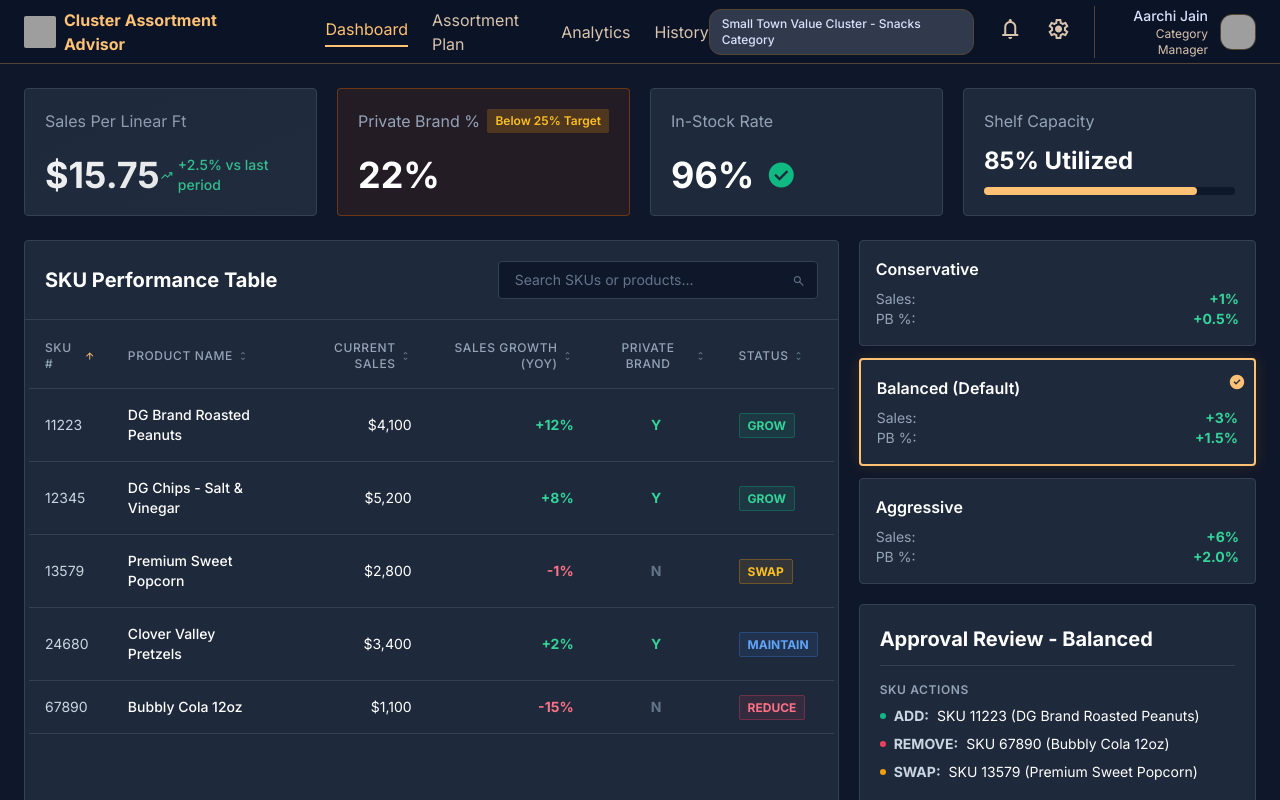
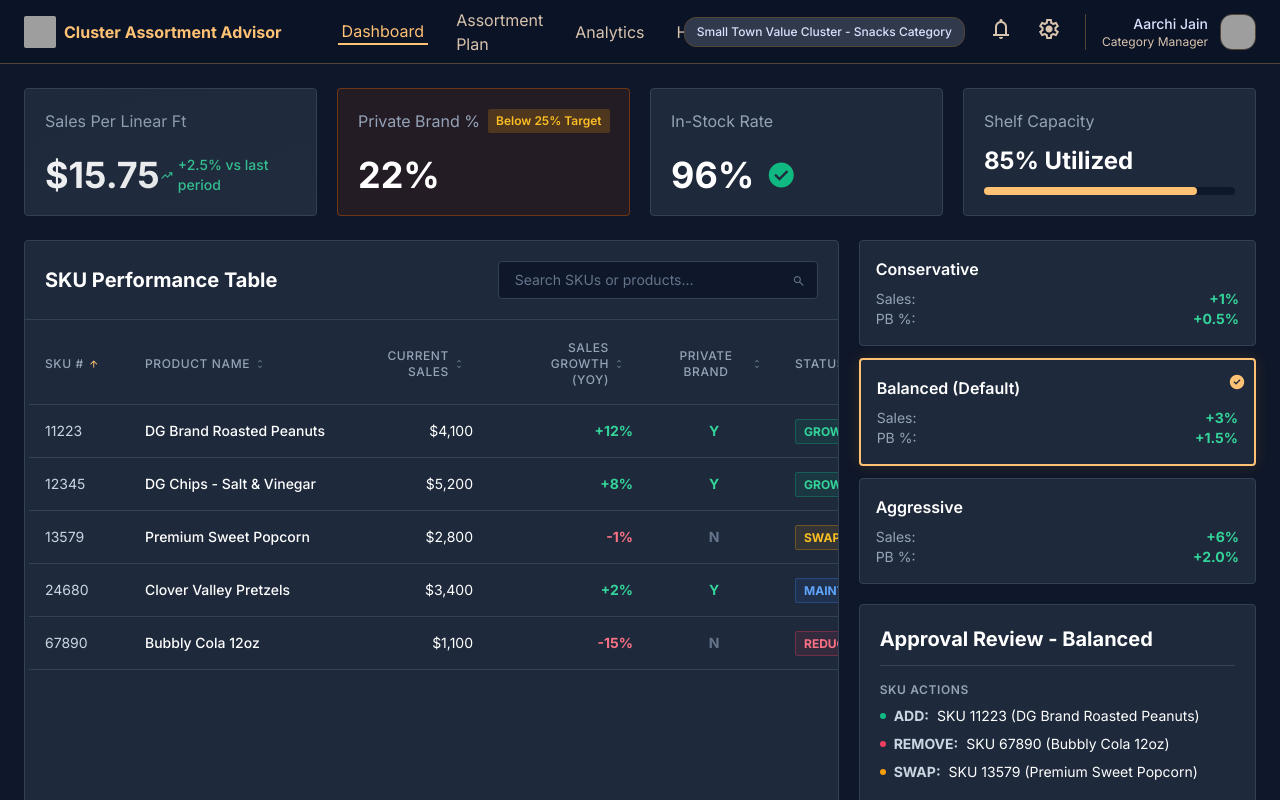
Before and after one commit to p67428378-afk/test2, a React (Vite) app in the folder client/: page / in a window 1280 px wide. Shown: the top 800 px of the page. Built offline with nearby package versions, Linux system fonts and the light colour scheme; no server answers; grey boxes are pictures that could not be loaded.

Commit message:
fix(SCRUM-465): resolve overlapping and alignment issues in dashboard layout, kpi cards, and sku table

```diff
--- a/client/src/components/dashboard/KPIHeaderStrip.jsx
+++ b/client/src/components/dashboard/KPIHeaderStrip.jsx
@@ -34,11 +34,11 @@ export default function KPIHeaderStrip({ kpis }) {
 
       {/* KPI 2: Private Brand % */}
       <div className="bg-amber-900/20 border border-amber-700/50 rounded-lg p-5 flex flex-col justify-between h-32 relative overflow-hidden">
-        <div className="flex justify-between items-start w-full">
-          <div className="font-label-caps text-label-caps text-slate-400">
+        <div className="flex justify-between items-start w-full gap-2">
+          <div className="font-label-caps text-label-caps text-slate-400 shrink-0">
             Private Brand %
           </div>
-          <span className="text-xs font-semibold px-2 py-1 bg-amber-500/20 text-amber-400 rounded">
+          <span className="text-xs font-semibold px-2 py-1 bg-amber-500/20 text-amber-400 rounded shrink-0 whitespace-nowrap">
             Below 25% Target
           </span>
         </div>
--- a/client/src/components/dashboard/SKUPerformanceTable.jsx
+++ b/client/src/components/dashboard/SKUPerformanceTable.jsx
@@ -80,7 +80,7 @@ export default function SKUPerformanceTable({
             placeholder="Search SKUs or products..."
             value={searchTerm}
             onChange={handleSearchChange}
-            className="w-full bg-slate-900 border border-slate-700 rounded-lg px-4 py-2 text-sm text-white placeholder-slate-500 focus:outline-none focus:border-primary transition-colors"
+            className="w-full bg-slate-900 border border-slate-700 rounded-lg pl-4 pr-10 py-2 text-sm text-white placeholder-slate-500 focus:outline-none focus:border-primary transition-colors"
           />
           <span className="material-symbols-outlined absolute right-3 top-2.5 text-slate-500 text-sm">
             search
@@ -93,7 +93,7 @@ export default function SKUPerformanceTable({
             <tr className="font-label-caps text-label-caps text-slate-400 border-b border-slate-700 text-xs uppercase tracking-wider">
               <th
                 onClick={() => onSort("sku_id")}
-                className="p-4 font-medium cursor-pointer hover:text-white transition-colors select-none"
+                className="p-4 font-medium cursor-pointer hover:text-white transition-colors select-none min-w-[100px]"
               >
                 <div className="flex items-center">
                   SKU # {renderSortIcon("sku_id")}
@@ -101,7 +101,7 @@ export default function SKUPerformanceTable({
               </th>
               <th
                 onClick={() => onSort("product_name")}
-                className="p-4 font-medium cursor-pointer hover:text-white transition-colors select-none"
+                className="p-4 font-medium cursor-pointer hover:text-white transition-colors select-none min-w-[220px]"
               >
                 <div className="flex items-center">
                   Product Name {renderSortIcon("product_name")}
@@ -109,7 +109,7 @@ export default function SKUPerformanceTable({
               </th>
               <th
                 onClick={() => onSort("current_sales")}
-                className="p-4 font-medium text-right cursor-pointer hover:text-white transition-colors select-none"
+                className="p-4 font-medium text-right cursor-pointer hover:text-white transition-colors select-none min-w-[140px] px-6"
               >
                 <div className="flex items-center justify-end">
                   Current Sales {renderSortIcon("current_sales")}
@@ -117,7 +117,7 @@ export default function SKUPerformanceTable({
               </th>
               <th
                 onClick={() => onSort("sales_growth")}
-                className="p-4 font-medium text-right cursor-pointer hover:text-white transition-colors select-none"
+                className="p-4 font-medium text-right cursor-pointer hover:text-white transition-colors select-none min-w-[160px] px-6"
               >
                 <div className="flex items-center justify-end">
                   Sales Growth (YoY) {renderSortIcon("sales_growth")}
@@ -125,7 +125,7 @@ export default function SKUPerformanceTable({
               </th>
               <th
                 onClick={() => onSort("is_private_brand")}
-                className="p-4 font-medium text-center cursor-pointer hover:text-white transition-colors select-none"
+                className="p-4 font-medium text-center cursor-pointer hover:text-white transition-colors select-none min-w-[130px]"
               >
                 <div className="flex items-center justify-center">
                   Private Brand {renderSortIcon("is_private_brand")}
@@ -133,7 +133,7 @@ export default function SKUPerformanceTable({
               </th>
               <th
                 onClick={() => onSort("status")}
-                className="p-4 font-medium cursor-pointer hover:text-white transition-colors select-none"
+                className="p-4 font-medium cursor-pointer hover:text-white transition-colors select-none min-w-[120px]"
               >
                 <div className="flex items-center">
                   Status {renderSortIcon("status")}
--- a/client/src/components/layout/AppLayout.jsx
+++ b/client/src/components/layout/AppLayout.jsx
@@ -4,45 +4,45 @@ export default function AppLayout({ children }) {
   return (
     <div className="min-h-screen bg-[#0f172a] text-[#f8fafc] font-sans antialiased">
       {/* TopNavBar */}
-      <nav className="bg-surface border-b border-outline-variant docked full-width top-0 flat no shadows flex justify-between items-center w-full px-container-padding h-16 max-w-full">
-        <div className="flex items-center gap-6">
-          <div className="font-headline-md text-headline-md font-bold text-primary flex items-center gap-2">
+      <nav className="bg-surface border-b border-outline-variant docked full-width top-0 flat no shadows flex justify-between items-center w-full px-container-padding h-16 max-w-full gap-4">
+        <div className="flex items-center gap-6 min-w-0">
+          <div className="font-headline-md text-headline-md font-bold text-primary flex items-center gap-2 shrink-0">
             <img
               alt="DG Logo"
               className="w-8 h-8 rounded"
               src="https://lh3.googleusercontent.com/aida-public/AB6AXuBp4Ucsfh9nukx5Pfz34HJxht_Q5F5FVDBepcNn8uPer0AfDDNUbYUrp7pZgIoaWHlbqcTrugpMWTYR20ytBAT3DknjGkLjAYSfjFgQ-zWNfZO2pFay4Im1hIPDcOOpZdnuskFRN6a49jRnbLo40BLuvRpKjPeoHCIHIY0RrVOZv2iKQFAozM214kbDLVdhw7WNHfLbHjniEw1CfrYkv3jcPeffndZ92R6kyKP3ekqpZZdJ-PU0pajCgWdnpAIuIURtnZ0tYOuX1X1F"
             />
-            Cluster Assortment Advisor
+            <span className="hidden sm:inline">Cluster Assortment Advisor</span>
           </div>
           <div className="hidden md:flex items-center h-full space-x-6 ml-8">
             <a
-              className="h-full flex items-center text-primary border-b-2 border-primary pb-1 font-label-caps text-label-caps cursor-pointer active:scale-95 duration-200"
+              className="h-full flex items-center text-primary border-b-2 border-primary px-1 font-label-caps text-label-caps cursor-pointer active:scale-95 duration-200"
               href="#"
             >
               Dashboard
             </a>
             <a
-              className="h-full flex items-center text-on-surface-variant hover:bg-surface-variant transition-colors font-label-caps text-label-caps cursor-pointer active:scale-95 duration-200"
+              className="h-full flex items-center text-on-surface-variant hover:bg-surface-variant px-1 transition-colors font-label-caps text-label-caps cursor-pointer active:scale-95 duration-200"
               href="#"
             >
               Assortment Plan
             </a>
             <a
-              className="h-full flex items-center text-on-surface-variant hover:bg-surface-variant transition-colors font-label-caps text-label-caps cursor-pointer active:scale-95 duration-200"
+              className="h-full flex items-center text-on-surface-variant hover:bg-surface-variant px-1 transition-colors font-label-caps text-label-caps cursor-pointer active:scale-95 duration-200"
               href="#"
             >
               Analytics
             </a>
             <a
-              className="h-full flex items-center text-on-surface-variant hover:bg-surface-variant transition-colors font-label-caps text-label-caps cursor-pointer active:scale-95 duration-200"
+              className="h-full flex items-center text-on-surface-variant hover:bg-surface-variant px-1 transition-colors font-label-caps text-label-caps cursor-pointer active:scale-95 duration-200"
               href="#"
             >
               History
             </a>
           </div>
         </div>
-        <div className="flex items-center gap-4">
-          <span className="bg-surface-bright px-3 py-1.5 rounded-full text-xs font-medium border border-outline-variant text-on-surface">
+        <div className="flex items-center gap-4 shrink-0">
+          <span className="bg-surface-bright px-3 py-1.5 rounded-full text-xs font-medium border border-outline-variant text-on-surface whitespace-nowrap">
             Small Town Value Cluster - Snacks Category
           </span>
           <div className="flex items-center gap-2">
```
